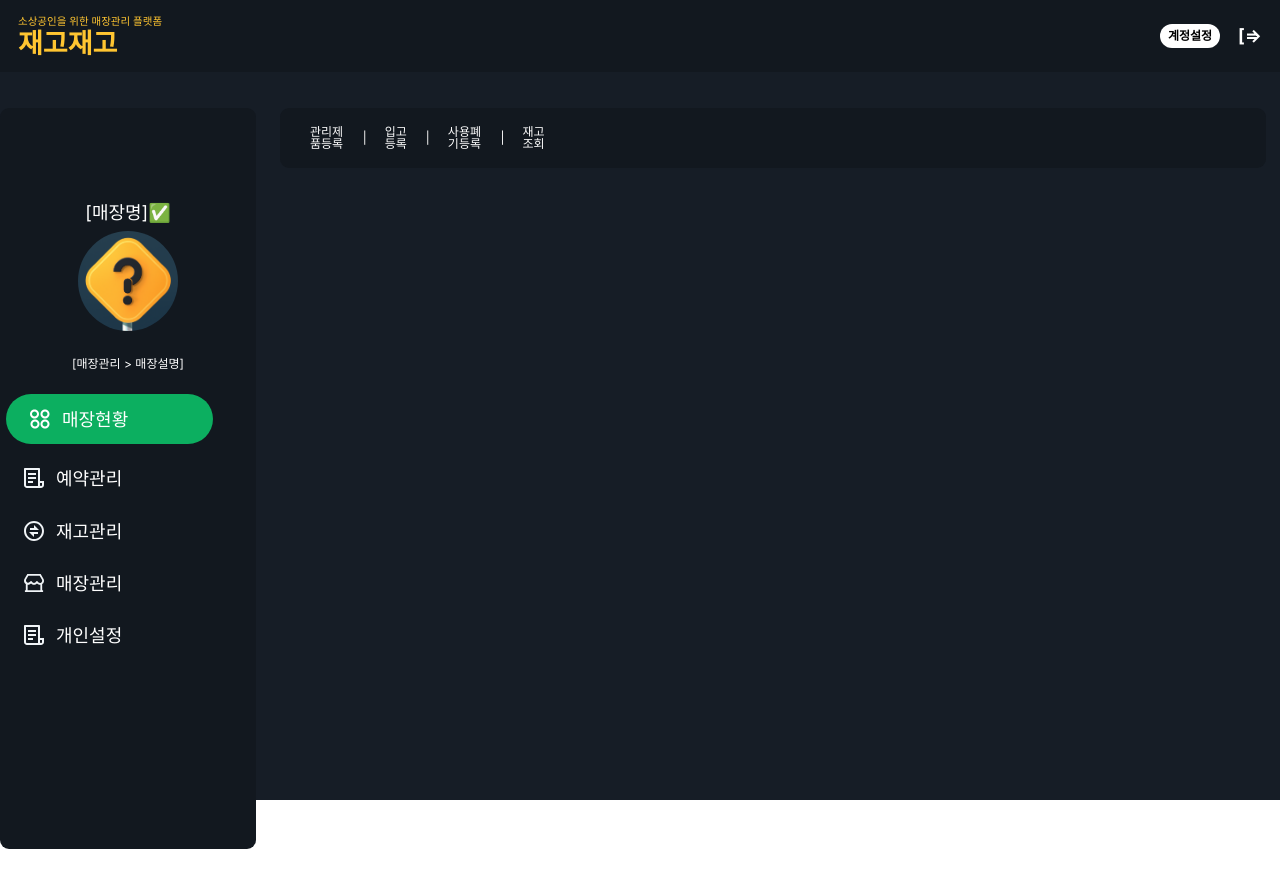
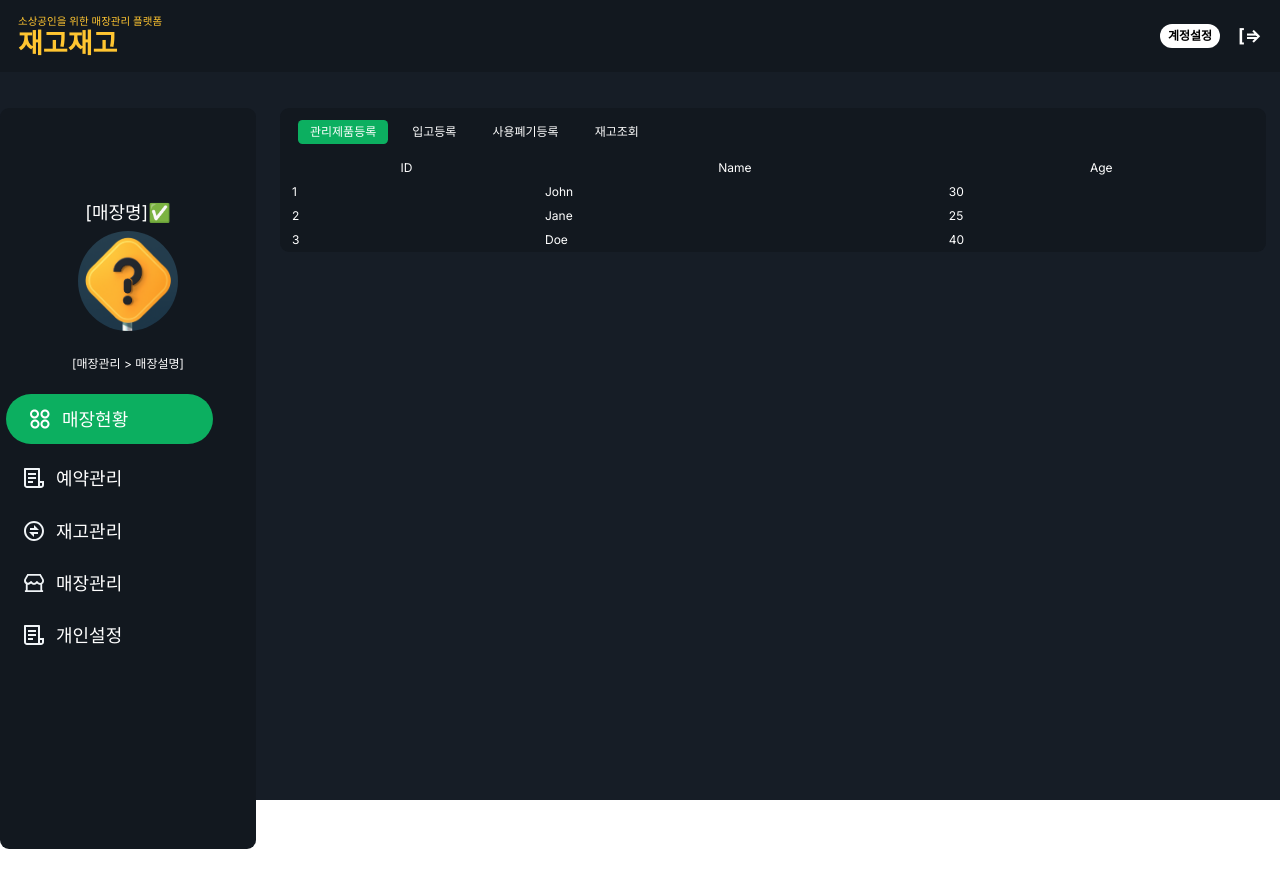
Before and after one commit to jaego-jaego/jaego-jaego-frontend, a Next.js app: page /management/stock in a window 1280 px wide. Shown: the top 888 px of the page. Built offline with nearby package versions, Linux system fonts and the light colour scheme.

Commit message:
[feat] 재고관리 탭메뉴 구현

```diff
--- a/app/management/layout.tsx
+++ b/app/management/layout.tsx
@@ -7,7 +7,7 @@ export default function ManagementLayout({
   children: React.ReactNode;
 }) {
   return (
-    <section className="flex w-screen bg-[#161D26]">
+    <section className="flex bg-[#161D26]">
       <div className="w-[20%] h-screen min-w-[250px]">
         <SideMenu />
       </div>
--- a/app/management/stock/page.tsx
+++ b/app/management/stock/page.tsx
@@ -1,9 +1,16 @@
 import TabMenu from "@/src/components/MoleCules/TabMenu/TabMenu";
+import Table from "@/src/components/MoleCules/Table/Table";
+
+interface TableRow<T> {
+  id: string;
+  data: T;
+}
 
 export default function stock() {
   return (
     <div>
       <TabMenu />
+      <Table />
     </div>
   );
 }
--- a/src/components/Atoms/SideMenu/SideList.tsx
+++ b/src/components/Atoms/SideMenu/SideList.tsx
@@ -16,17 +16,15 @@ export default function SideList() {
   ];
 
   return (
-    <ul className="">
+    <ul>
       {menuItems.map((list) => {
         return (
-          <>
           <MenuItem
             key={uuidv4()}
             label={list.label}
             icon={list.icon}
             id={list.id}
           />
-          </>
         );
       })}
     </ul>
--- a/src/components/Atoms/TabMenu/TabMenuItem.tsx
+++ b/src/components/Atoms/TabMenu/TabMenuItem.tsx
@@ -1,7 +1,32 @@
-export default function TabMenuItem({ label }: { label: string }) {
+"use client";
+
+import { setActiveTab } from "@/src/redux/features/tabSlice";
+import { useDispatch, useSelector } from "react-redux";
+
+interface TabMenuItemProps {
+  value: number;
+  label: string;
+}
+
+export default function TabMenuItem({ label, value }: TabMenuItemProps) {
+  const activeTabMenu = useSelector(
+    (state: { tabReducer: { activeTab: number } }) => state.tabReducer.activeTab
+  );
+  const dispatch = useDispatch();
+
+  const handleClickTabMenu = () => {
+    dispatch(setActiveTab(value)); // 액티브한 메뉴를 변경하는 액션 디스패치
+  };
+
   return (
-    <div className="cursor-pointer px-4 py-2 mx-2  hover:bg-[#0CAF60] rounded-md">
+    <button
+      value={value}
+      className={`cursor-pointer px-4 py-2 mx-2  hover:bg-[#0CAF60] rounded-md ${
+        activeTabMenu === value ? "bg-[#0CAF60]" : undefined
+      }`}
+      onClick={handleClickTabMenu}
+    >
       {label}
-    </div>
+    </button>
   );
 }
--- /dev/null
+++ b/src/components/Atoms/Table/TableColumn.tsx
@@ -0,0 +1,9 @@
+import React from "react";
+
+// interface TableColumnProps<T> {
+//   data: TableRow<T>;
+// }
+
+export default function TableColumn<T>({ data }: any) {
+  return <td className="border px-4 py-2">{data}</td>;
+}
--- a/src/components/MoleCules/TabMenu/TabMenu.tsx
+++ b/src/components/MoleCules/TabMenu/TabMenu.tsx
@@ -1,13 +1,24 @@
 import TapMenuItem from "../../Atoms/TabMenu/TabMenuItem";
+
+const tabList = [
+  { id: "1", label: "관리제품등록", value: 1 },
+  { id: "2", label: "입고등록", value: 2 },
+  { id: "3", label: "사용폐기등록", value: 3 },
+  { id: "4", label: "재고조회", value: 4 },
+];
 
 export default function TabMenu() {
   return (
-    <div className="flex justify-between w-[30%] p-4">
+    <div className="flex justify-between min-w-[40%]  p-4">
       <div className="flex items-center text-white">
-        <TapMenuItem label="관리제품등록" /> |
-        <TapMenuItem label="입고등록" /> |
+        {tabList.map((list) => {
+          return (
+            <TapMenuItem key={list.id} label={list.label} value={list.value} />
+          );
+        })}
+        {/* <TapMenuItem label="입고등록" /> |
         <TapMenuItem label="사용폐기등록" /> |
-        <TapMenuItem label="재고조회" />
+        <TapMenuItem label="재고조회" /> */}
       </div>
     </div>
   );
--- /dev/null
+++ b/src/components/MoleCules/Table/Table.tsx
@@ -0,0 +1,32 @@
+import React from "react";
+import TableColumn from "../../Atoms/Table/TableColumn";
+
+export default function Table<T>() {
+  const mockData: any = [
+    { id: "1", data: { name: "John", age: 30 } },
+    { id: "2", data: { name: "Jane", age: 25 } },
+    { id: "3", data: { name: "Doe", age: 40 } },
+  ];
+
+  return (
+    <table className="border-collapse border w-full text-white">
+      <thead>
+        <tr>
+          <th className="border px-4 py-2">ID</th>
+          <th className="border px-4 py-2">Name</th>
+          <th className="border px-4 py-2">Age</th>
+        </tr>
+      </thead>
+      <tbody>
+        {mockData.map((row: any) => (
+          <tr key={row.id}>
+            <TableColumn data={row.id} />
+            <TableColumn data={row.data.name} />
+            <TableColumn data={row.data.age} />
+            {/* 다른 열에 대한 데이터 채우기 */}
+          </tr>
+        ))}
+      </tbody>
+    </table>
+  );
+}
--- /dev/null
+++ b/src/redux/features/tabSlice.ts
@@ -0,0 +1,22 @@
+import { createSlice } from "@reduxjs/toolkit";
+
+interface tabState {
+  activeTab: number;
+}
+
+const initialState: tabState = {
+  activeTab: 1,
+};
+
+export const tabSlice = createSlice({
+  name: "tab",
+  initialState,
+  reducers: {
+    setActiveTab: (state, action) => {
+      state.activeTab = action.payload; // 액션 페이로드로 활성 상태 업데이트
+    },
+  },
+});
+
+export const { setActiveTab } = tabSlice.actions;
+export default tabSlice.reducer;
--- a/src/redux/store.ts
+++ b/src/redux/store.ts
@@ -3,6 +3,7 @@ import counterReducer from "./features/counterSlice";
 import sessionReducer from "./features/sessionSlice";
 import menuReducer from "./features/menuSlice";
 import modalReducer from "./features/modalSlice";
+import tabReducer from "./features/tabSlice";
 import { userApi } from "./services/userApi";
 import { setupListeners } from "@reduxjs/toolkit/query";
 
@@ -12,6 +13,7 @@ export const store = configureStore({
     [userApi.reducerPath]: userApi.reducer,
     sessionReducer,
     menuReducer,
+    tabReducer,
     modal: modalReducer,
   },
   devTools: process.env.NODE_ENV !== "production",
```
Lines whose indentation alone changed are shown as unchanged.
